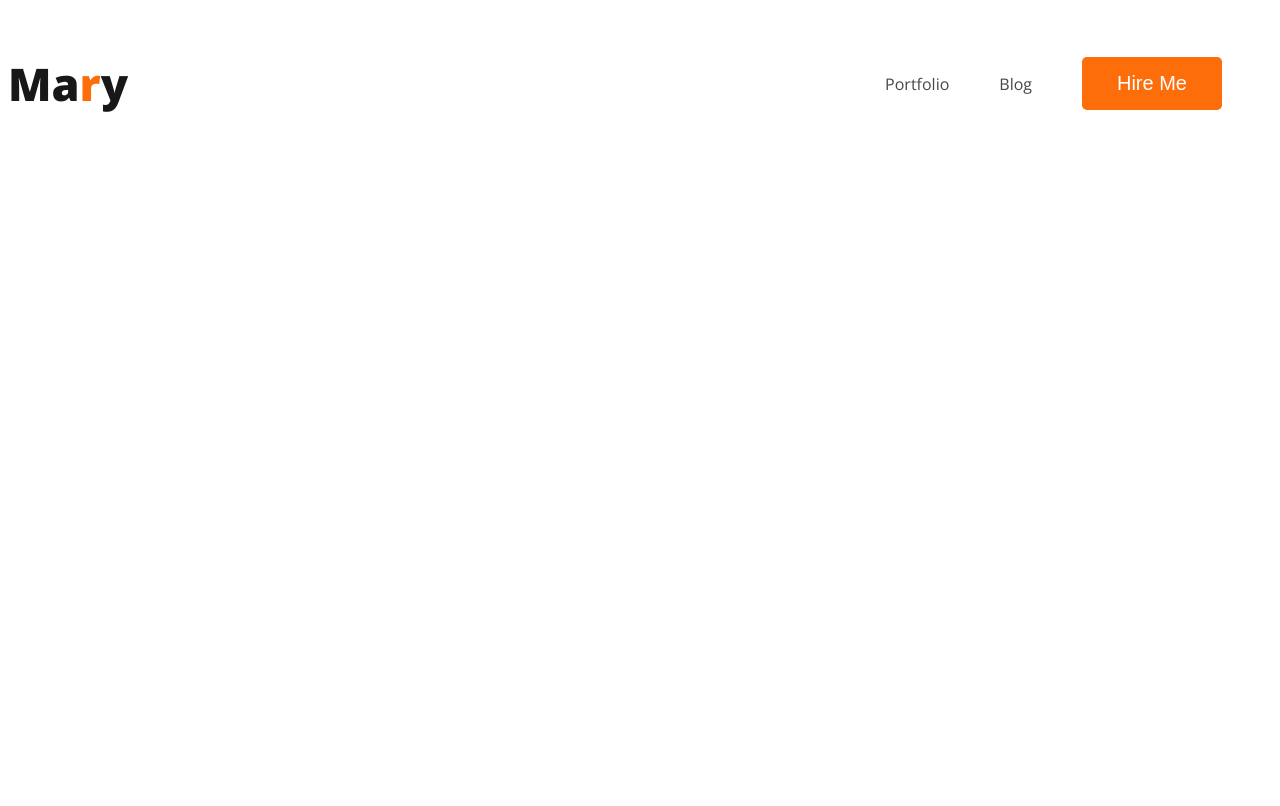
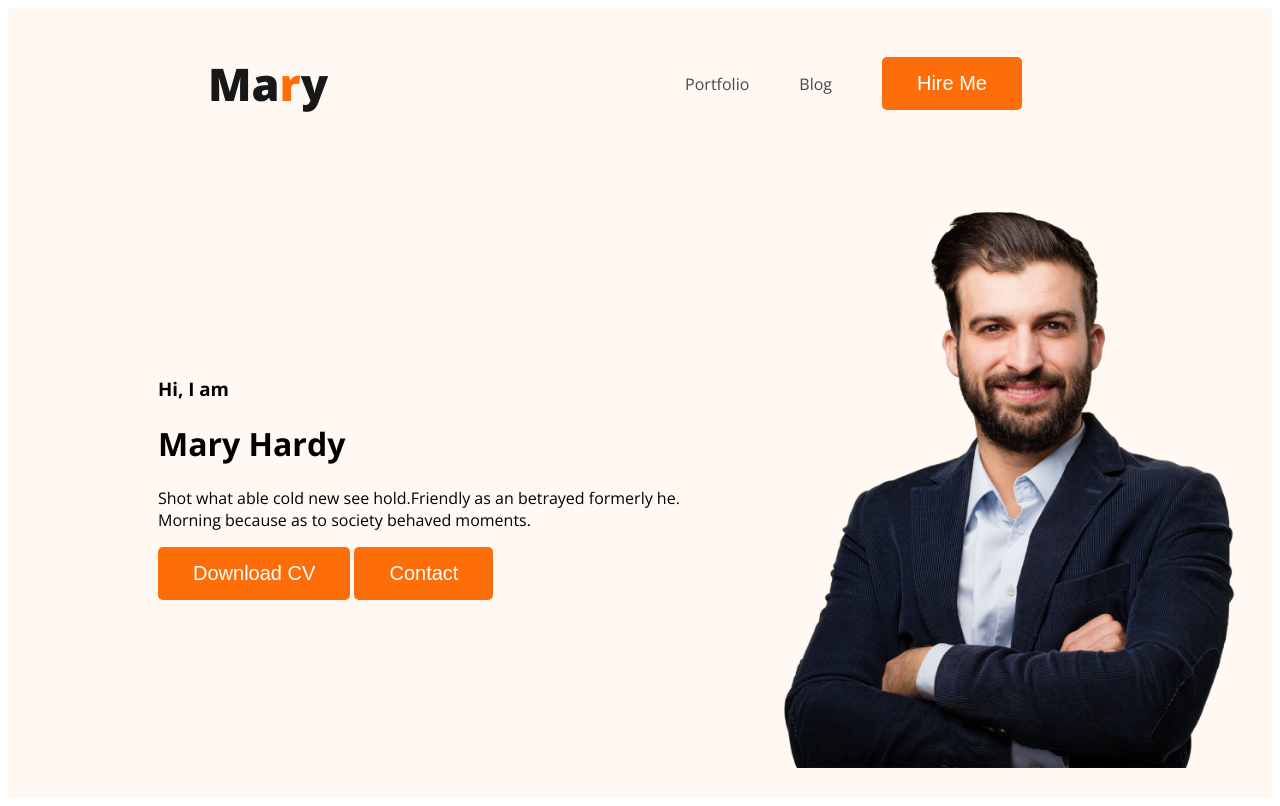
Before and after one commit to NayemEmon1/Webdeveloper-portfolio, a plain HTML site: page index.html in a window 1280 px wide. Drawn offline with nearby package versions, Linux system fonts and the light colour scheme.

Commit message:
banner content added

```diff
--- a/index.html
+++ b/index.html
@@ -12,7 +12,7 @@
    <link rel="stylesheet" href="styles/portfolio.css">
 </head>
 <body>
-    <header>
+    <header class="header">
          <nav>
             <h3 class="nav-title">Ma<span class="text-primary">r</span>y</h3>
             <ul>
@@ -21,6 +21,17 @@
                 <li><button class="button-primary">Hire Me</button></li>
             </ul>
          </nav>
+         <div class="banner">
+            <div class="banner-content">
+                <h3 class="banner-greeting">Hi, I am</h3>
+                <h1 class="banner-title">Mary Hardy</h1>
+                <p>Shot what able cold new see hold.Friendly as an betrayed formerly he. Morning because as to society behaved moments.</p>
+                <button class="button-primary">Download CV</button>
+                <button class="button-primary">Contact</button>
+
+            </div>
+            <img class="profile-pic" src="images/hardy.png" alt="">
+         </div>
     </header>
     <main>
 
--- a/styles/portfolio.css
+++ b/styles/portfolio.css
@@ -20,6 +20,7 @@ nav{
     display: flex;
     justify-content: space-between;
     align-items: center;
+    margin: 0 200px;
 }
 .nav-title{
     color: #181818;
@@ -39,3 +40,16 @@ nav a{
     text-decoration: none;
     color: #474747;
 }
+/* header related style */
+.header{
+    background-color: #fff8f3;
+
+}
+.banner{
+    padding: 30px 30px 30px 150px;
+    display: flex;
+    align-items: center;
+}
+.banner .profile-pic{
+    width: 500px;
+}
```
